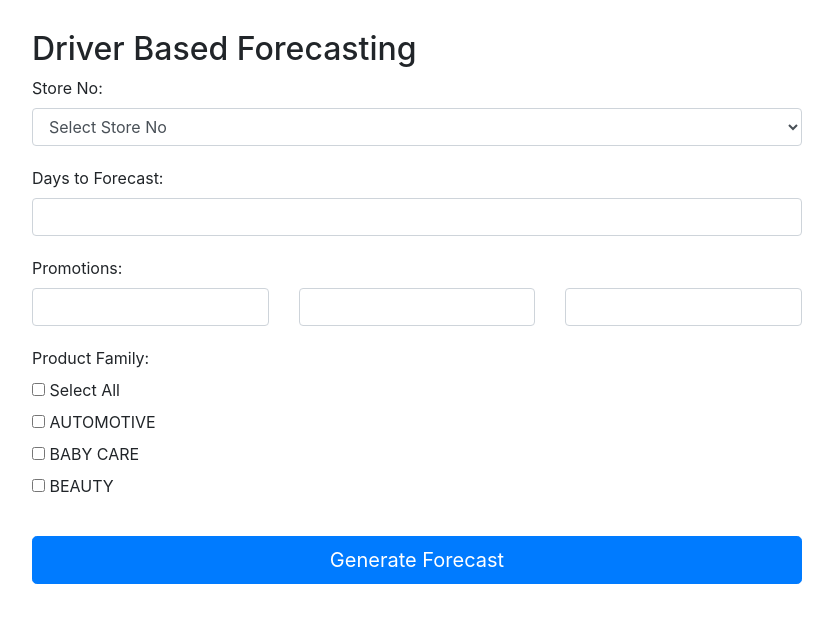
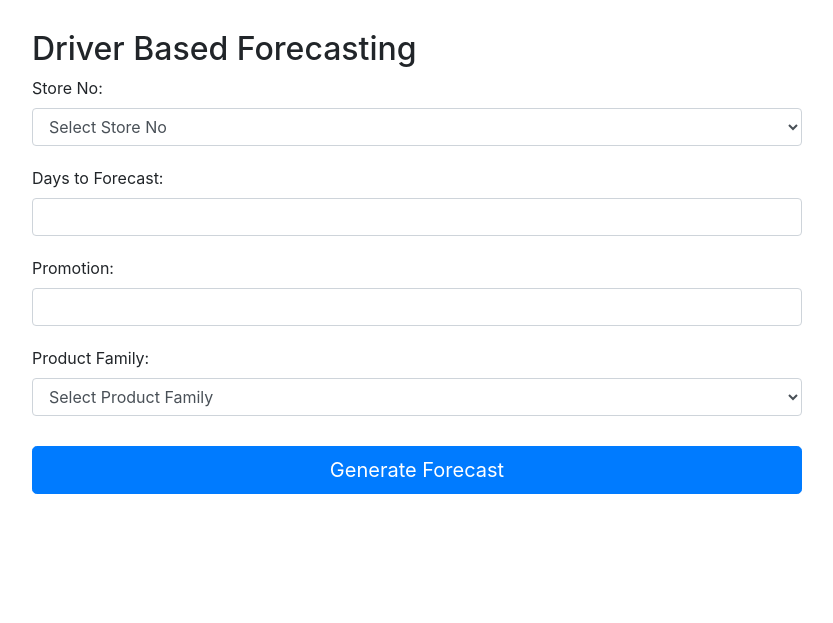
Before and after one commit to charanharsha-git/testflask, a Flask app: page / in a window 1280 px wide. Shown: the top 623 px of the page, without its empty margins (223-1056 px from the left). Run offline with Flask 2, Linux system fonts and the light colour scheme; parts of the project's set-up code (start-up, migrations or seed data) failed here and were passed over; some libraries are stand-ins or nearby versions.

Commit message:
Update index.html

```diff
--- a/templates/index.html
+++ b/templates/index.html
@@ -46,7 +46,7 @@
 <body>
   <div class="container">
     <h2>Driver Based Forecasting</h2>
-    <form action="/forecast" method="post">
+    <form action="/plot" method="post">
       <div class="form-group">
         <label for="storeNo">Store No:</label>
         <select id="storeNo" name="storeNo" class="form-control" required>
@@ -64,45 +64,48 @@
       </div>
 
       <div class="form-group">
-        <label>Promotions:</label>
-        <div class="row">
-          <div class="col-sm-4">
-            <input type="number" name="promotion" class="form-control" step="0.01" min="0.1" required>
-          </div>
-          <div class="col-sm-4">
-            <input type="number" name="promotion" class="form-control" step="0.01" min="0.1" required>
-          </div>
-          <div class="col-sm-4">
-            <input type="number" name="promotion" class="form-control" step="0.01" min="0.1" required>
-          </div>
-        </div>
+        <label for="promotion">Promotion:</label>
+        <input type="number" id="promotion" name="promotion" class="form-control" step="0.01" min="0.1" required>
       </div>
 
       <div class="form-group">
         <label for="productFamily">Product Family:</label>
-        <ul class="product-family-list">
-          <li>
-            <label>
-              <input type="checkbox" id="selectAllProductFamily"> Select All
-            </label>
-          </li>
-          <li>
-            <label>
-              <input type="checkbox" name="productFamily" value="AUTOMOTIVE"> AUTOMOTIVE
-            </label>
-          </li>
-          <li>
-            <label>
-              <input type="checkbox" name="productFamily" value="BABY CARE"> BABY CARE
-            </label>
-          </li>
-          <li>
-            <label>
-              <input type="checkbox" name="productFamily" value="BEAUTY"> BEAUTY
-            </label>
-          </li>
-          <!-- Add the remaining product families -->
-        </ul>
+        <select id="productFamily" name="productFamily" class="form-control" required>
+          <option value="">Select Product Family</option>
+          <option value="AUTOMOTIVE">AUTOMOTIVE</option>
+          <option value="BABY CARE">BABY CARE</option>
+          <option value="BEAUTY">BEAUTY</option>
+          <option value="BEVERAGES">BEVERAGES</option>
+          <option value="BOOKS">BOOKS</option>
+          <option value="BREAD/BAKERY">BREAD/BAKERY</option>
+          <option value="CELEBRATION">CELEBRATION</option>
+          <option value="CLEANING">CLEANING</option>
+          <option value="DAIRY">DAIRY</option>
+          <option value="DELI">DELI</option>
+          <option value="EGGS">EGGS</option>
+          <option value="FROZEN FOODS">FROZEN FOODS</option>
+          <option value="GROCERY I">GROCERY I</option>
+          <option value="GROCERY II">GROCERY II</option>
+          <option value="HARDWARE">HARDWARE</option>
+          <option value="HOME AND KITCHEN I">HOME AND KITCHEN I</option>
+          <option value="HOME AND KITCHEN II">HOME AND KITCHEN II</option>
+          <option value="HOME APPLIANCES">HOME APPLIANCES</option>
+          <option value="HOME CARE">HOME CARE</option>
+          <option value="LADIESWEAR">LADIESWEAR</option>
+          <option value="LAWN AND GARDEN">LAWN AND GARDEN</option>
+          <option value="LINGERIE">LINGERIE</option>
+          <option value="LIQUOR,WINE,BEER">LIQUOR,WINE,BEER</option>
+          <option value="MAGAZINES">MAGAZINES</option>
+          <option value="MEATS">MEATS</option>
+          <option value="PERSONAL CARE">PERSONAL CARE</option>
+          <option value="PET SUPPLIES">PET SUPPLIES</option>
+          <option value="PLAYERS AND ELECTRONICS">PLAYERS AND ELECTRONICS</option>
+          <option value="POULTRY">POULTRY</option>
+          <option value="PREPARED FOODS">PREPARED FOODS</option>
+          <option value="PRODUCE">PRODUCE</option>
+          <option value="SCHOOL AND OFFICE SUPPLIES">SCHOOL AND OFFICE SUPPLIES</option>
+          <option value="SEAFOOD">SEAFOOD</option>
+        </select>
       </div>
 
       <div id="chart-container"></div>
@@ -114,14 +117,24 @@
   <script src="https://code.jquery.com/jquery-3.5.1.slim.min.js"></script>
   <script>
     // JavaScript code to handle product family selection
-    var selectAllProductFamily = document.getElementById("selectAllProductFamily");
-    var productFamilyCheckboxes = document.querySelectorAll("input[name='productFamily']");
+    var productFamilySelect = document.getElementById("productFamily");
+    var chartContainer = document.getElementById("chart-container");
 
-    selectAllProductFamily.addEventListener("change", function () {
-      var selectAll = selectAllProductFamily.checked;
-      productFamilyCheckboxes.forEach(function (checkbox) {
-        checkbox.checked = selectAll;
-      });
+    productFamilySelect.addEventListener("change", function () {
+      var selectedProductFamily = productFamilySelect.value;
+
+      // Remove existing charts
+      while (chartContainer.firstChild) {
+        chartContainer.removeChild(chartContainer.firstChild);
+      }
+
+      // Generate and append new chart based on selected product family
+      if (selectedProductFamily) {
+        var chartDiv = document.createElement("div");
+        chartDiv.classList.add("chart");
+        chartDiv.innerHTML = "Chart for " + selectedProductFamily;
+        chartContainer.appendChild(chartDiv);
+      }
     });
   </script>
 </body>
```
